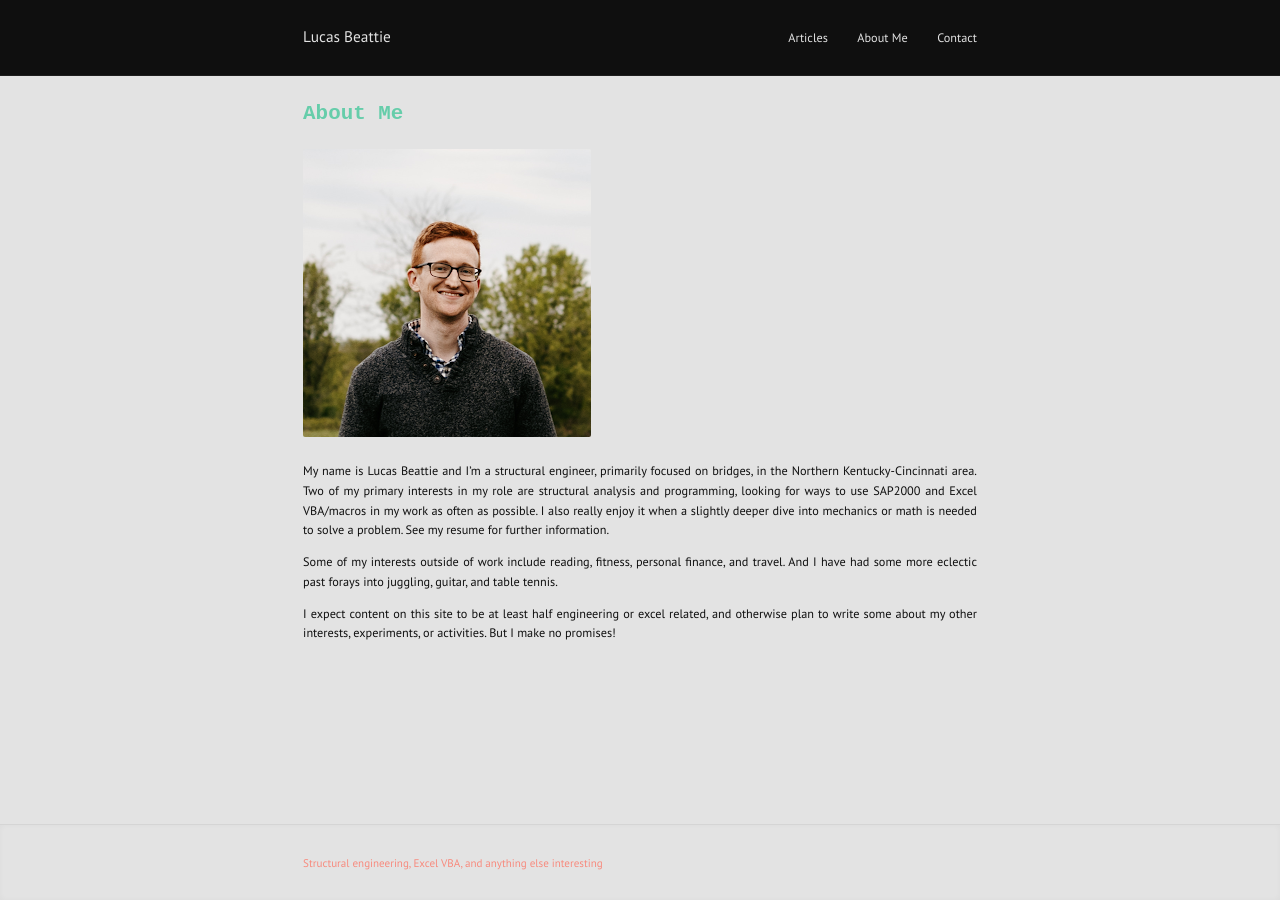
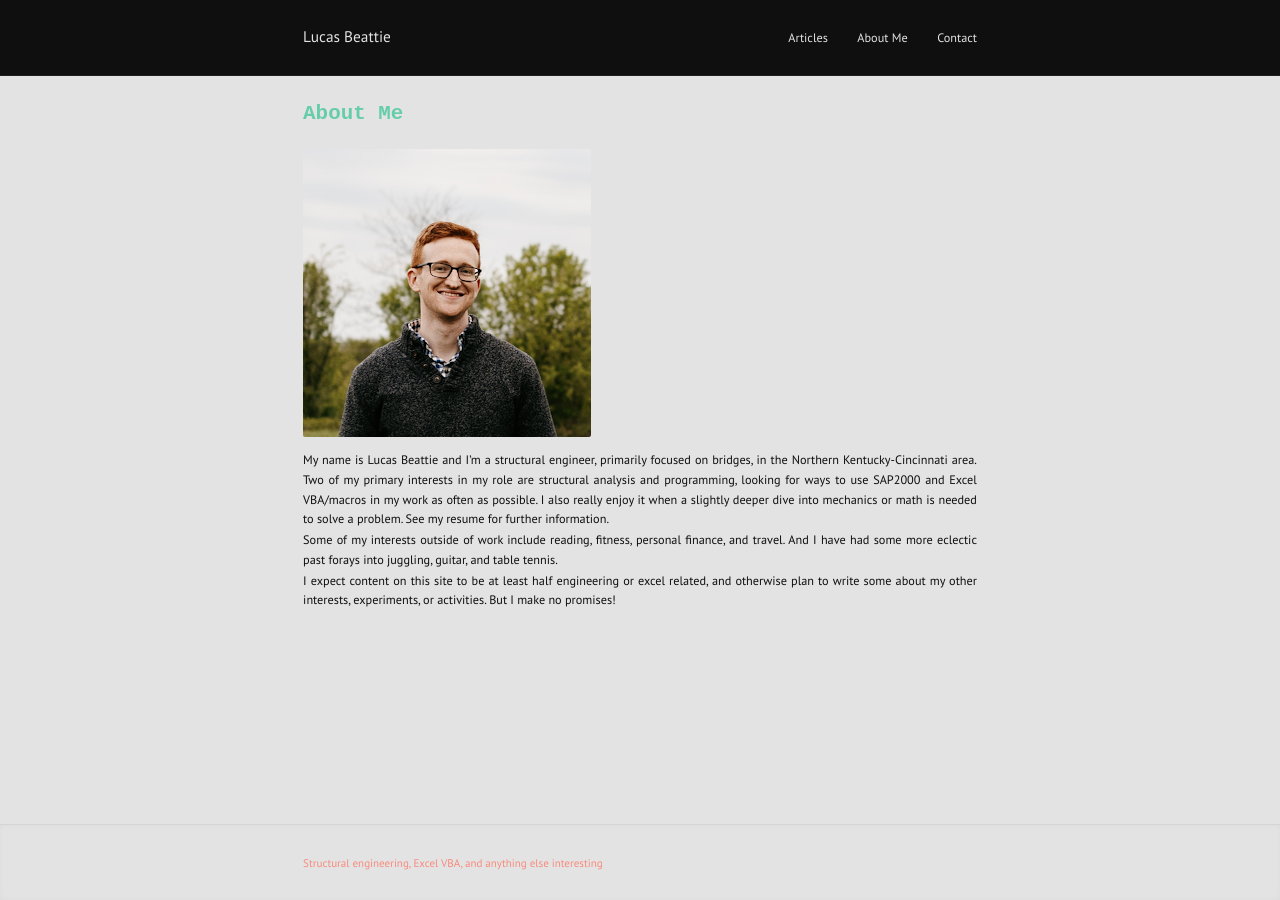
Before and after one commit to labeattie/lucasbeattiedotcom, a Jekyll site: the page built from index.md, in a window 1280 px wide. Built offline with Jekyll 4.4.1, drawn with Linux system fonts in a browser that asks for light colours.

Commit message:
test margins

```diff
--- a/_sass/basic.sass
+++ b/_sass/basic.sass
@@ -32,6 +32,7 @@ b, strong, th
 p
   text-align: justify
   margin-bottom: 0.1em
+  margin-top: 0.1em
 
 a
   color: $link-color
```
